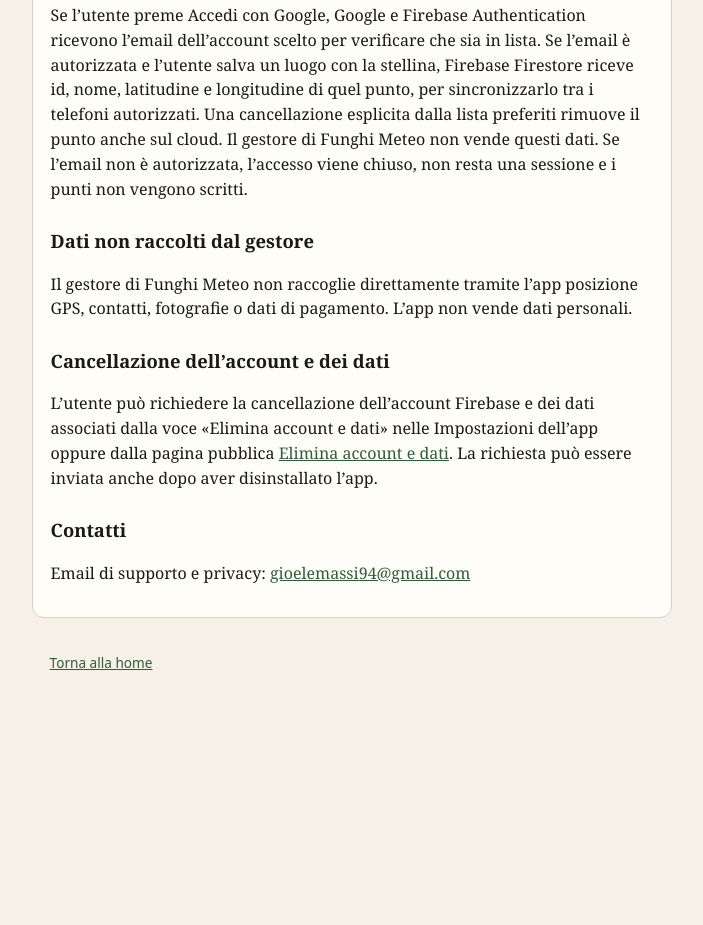
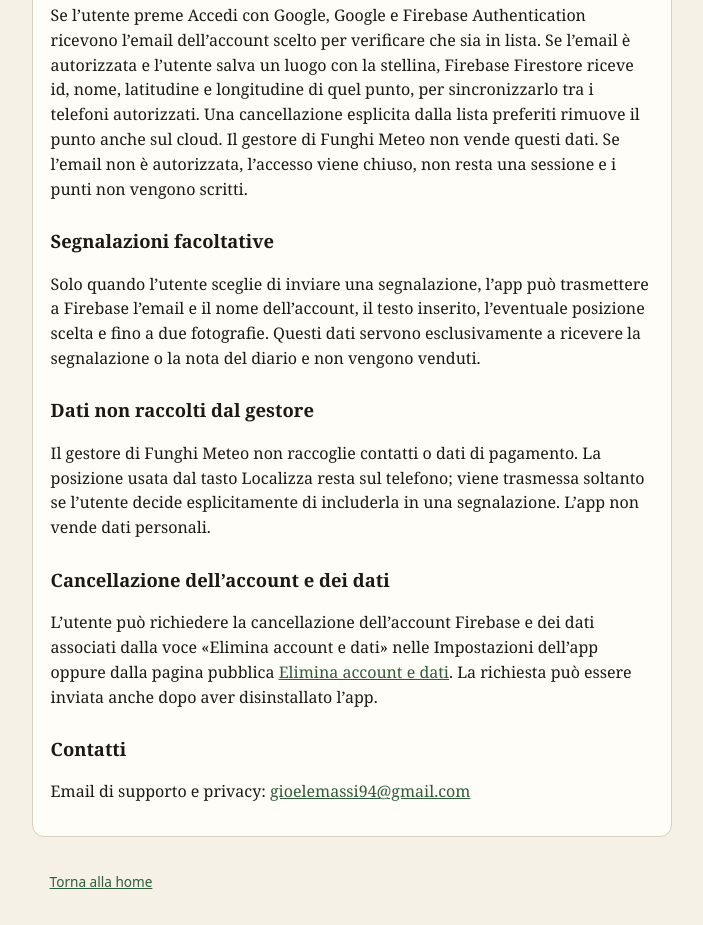
Before and after one commit to rockjoel/funghi-meteo, a plain HTML site: page privacy.html in a window 1280 px wide. Shown: the part 1490-2415 px from the top of the page, without its empty margins (288-991 px from the left). Before the commit the page ends 2197 px from the top, so only its background shows below. Drawn offline with Linux system fonts and the light colour scheme.

Commit message:
Allinea privacy delle segnalazioni

```diff
--- a/privacy.html
+++ b/privacy.html
@@ -36,8 +36,11 @@
 
     <p>Se l’utente preme Accedi con Google, Google e Firebase Authentication ricevono l’email dell’account scelto per verificare che sia in lista. Se l’email è autorizzata e l’utente salva un luogo con la stellina, Firebase Firestore riceve id, nome, latitudine e longitudine di quel punto, per sincronizzarlo tra i telefoni autorizzati. Una cancellazione esplicita dalla lista preferiti rimuove il punto anche sul cloud. Il gestore di Funghi Meteo non vende questi dati. Se l’email non è autorizzata, l’accesso viene chiuso, non resta una sessione e i punti non vengono scritti.</p>
 
+    <h2>Segnalazioni facoltative</h2>
+    <p>Solo quando l’utente sceglie di inviare una segnalazione, l’app può trasmettere a Firebase l’email e il nome dell’account, il testo inserito, l’eventuale posizione scelta e fino a due fotografie. Questi dati servono esclusivamente a ricevere la segnalazione o la nota del diario e non vengono venduti.</p>
+
     <h2>Dati non raccolti dal gestore</h2>
-    <p>Il gestore di Funghi Meteo non raccoglie direttamente tramite l’app posizione GPS, contatti, fotografie o dati di pagamento. L’app non vende dati personali.</p>
+    <p>Il gestore di Funghi Meteo non raccoglie contatti o dati di pagamento. La posizione usata dal tasto Localizza resta sul telefono; viene trasmessa soltanto se l’utente decide esplicitamente di includerla in una segnalazione. L’app non vende dati personali.</p>
 
     <h2>Cancellazione dell’account e dei dati</h2>
     <p>L’utente può richiedere la cancellazione dell’account Firebase e dei dati associati dalla voce «Elimina account e dati» nelle Impostazioni dell’app oppure dalla pagina pubblica <a href="elimina-account.html">Elimina account e dati</a>. La richiesta può essere inviata anche dopo aver disinstallato l’app.</p>
```
